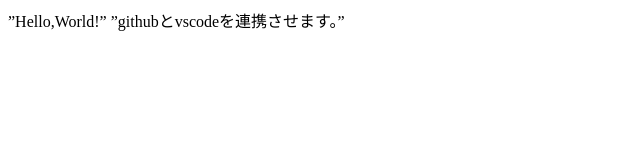
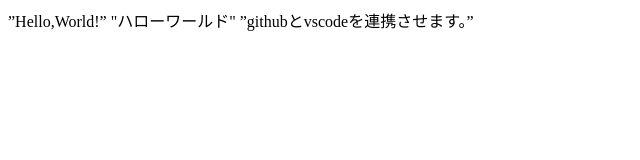
Before and after one commit to m-create-works/-portfolio, a plain HTML site: page index.html in a window 1280 px wide. Shown: the whole page, without its empty margins (0-640 px from the left). Drawn offline with Linux system fonts and the light colour scheme.

Commit message:
ハローワールド追記

```diff
--- a/index.html
+++ b/index.html
@@ -8,6 +8,7 @@
 </head>
 <body>
   ”Hello,World!”
+  "ハローワールド"
   ”githubとvscodeを連携させます。”
 </body>
 </html>
```
